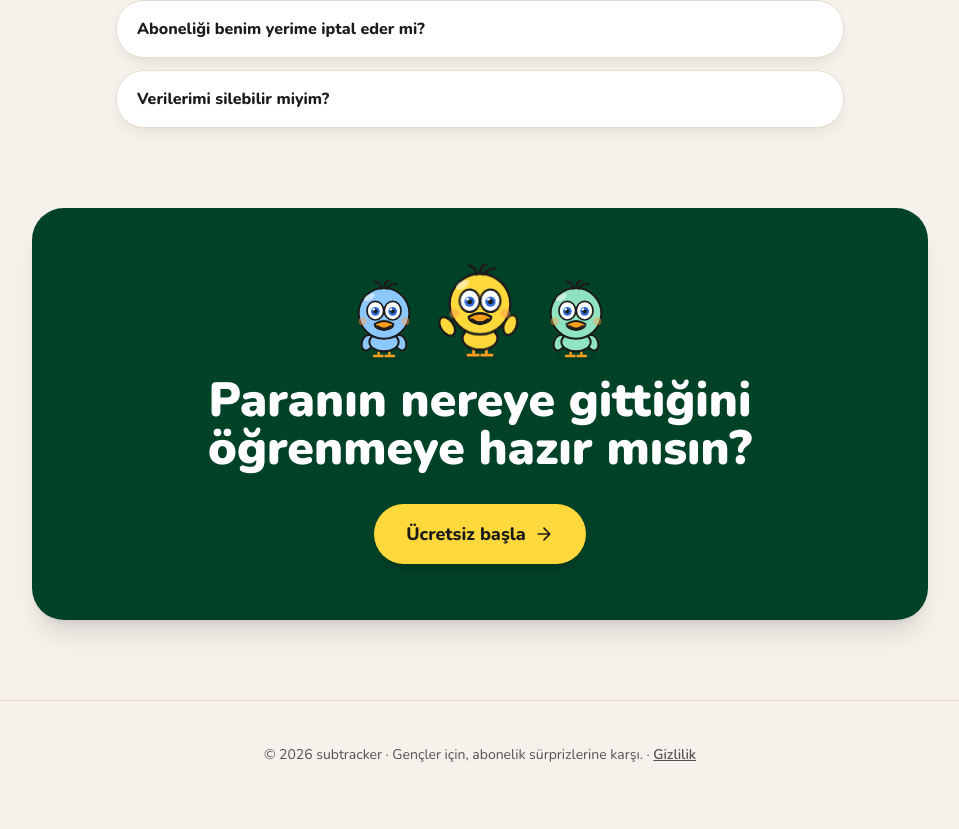
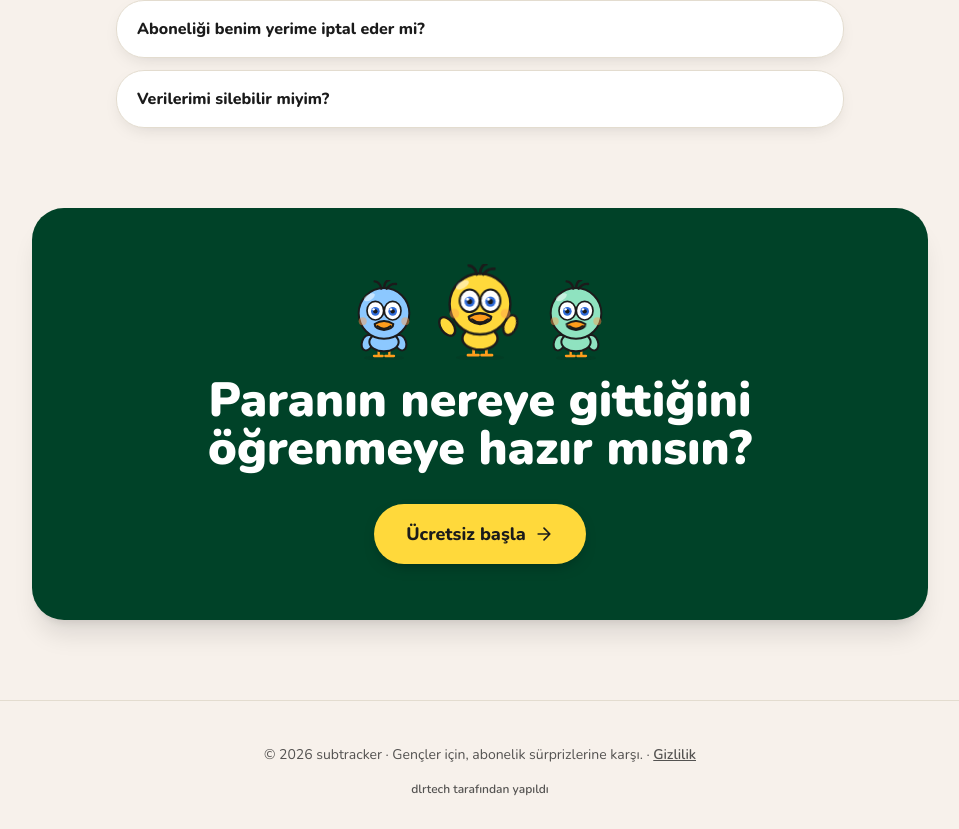
Before and after one commit to dlrtech/subscription-tracker, a React (Vite) app in the folder frontend/: page / in a window 1280 px wide. Shown: the part 2587-3416 px from the top of the page, without its empty margins (160-1119 px from the left). Built offline with nearby package versions, Linux system fonts and the light colour scheme; no server answers.

Commit message:
feat(frontend): add the maker credit to the landing page, privacy page and app footer

```diff
--- a/frontend/src/components/AppLayout.tsx
+++ b/frontend/src/components/AppLayout.tsx
@@ -2,6 +2,7 @@ import { useState } from 'react'
 import { NavLink, Outlet, useNavigate } from 'react-router-dom'
 import { api } from '../api'
 import { useAuth } from '../auth'
+import Credit from './Credit'
 import Icon, { type IconName } from './Icon'
 import Logo from './Logo'
 
@@ -61,6 +62,7 @@ export default function AppLayout() {
       {user && !user.emailVerified && <VerifyBanner />}
 
       <main className="mx-auto max-w-5xl px-4 py-6"><Outlet /></main>
+      <footer className="mx-auto max-w-5xl px-4 pb-6"><Credit /></footer>
 
       <nav aria-label="Alt menü" className="fixed inset-x-3 bottom-3 z-20 grid grid-cols-3 rounded-3xl border-[1.5px] border-line bg-white shadow-xl md:hidden">
         {tabs.map(t => (
--- /dev/null
+++ b/frontend/src/components/Credit.tsx
@@ -0,0 +1,4 @@
+/** Small maker's mark shown at the bottom of the pages. */
+export default function Credit({ className = '' }: { className?: string }) {
+  return <p className={`text-center text-xs font-semibold muted ${className}`}>dlrtech tarafından yapıldı</p>
+}
--- a/frontend/src/pages/Landing.tsx
+++ b/frontend/src/pages/Landing.tsx
@@ -1,6 +1,7 @@
 import { Link } from 'react-router-dom'
 import { useAuth } from '../auth'
 import Icon, { type IconName } from '../components/Icon'
+import Credit from '../components/Credit'
 import Logo from '../components/Logo'
 import Mascot, { type MascotColor, type Mood } from '../components/Mascot'
 
@@ -179,6 +180,7 @@ export default function Landing() {
 
       <footer className="border-t border-line py-8 text-center text-sm muted">
         © {year} subtracker · Gençler için, abonelik sürprizlerine karşı. · <Link to="/gizlilik" className="inline-flex min-h-11 items-center font-semibold underline">Gizlilik</Link>
+        <Credit className="mt-1" />
       </footer>
     </div>
   )
--- a/frontend/src/pages/Privacy.tsx
+++ b/frontend/src/pages/Privacy.tsx
@@ -1,5 +1,6 @@
 import type { ReactNode } from 'react'
 import { Link } from 'react-router-dom'
+import Credit from '../components/Credit'
 import Logo from '../components/Logo'
 
 // Optional: set VITE_CONTACT_EMAIL at build time to show a contact address on this page.
@@ -105,6 +106,7 @@ export default function Privacy() {
           <Link to="/" className="font-bold text-violet-deep underline">Ana sayfaya dön</Link>
         </p>
       </article>
+      <Credit className="mt-6" />
     </div>
   )
 }
```
Also changed, not shown: 1 other file (tests, documents, lock files or other folders).
